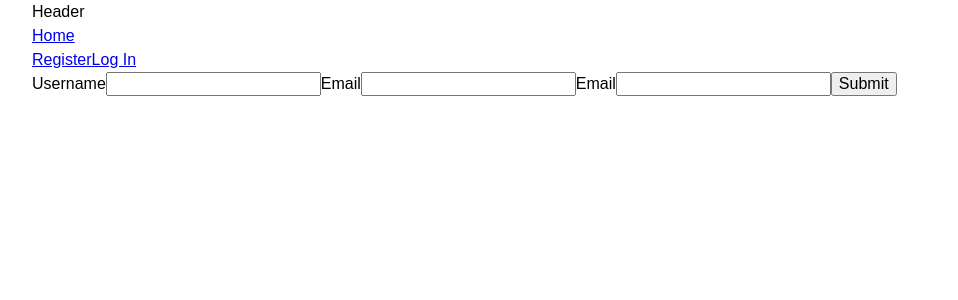
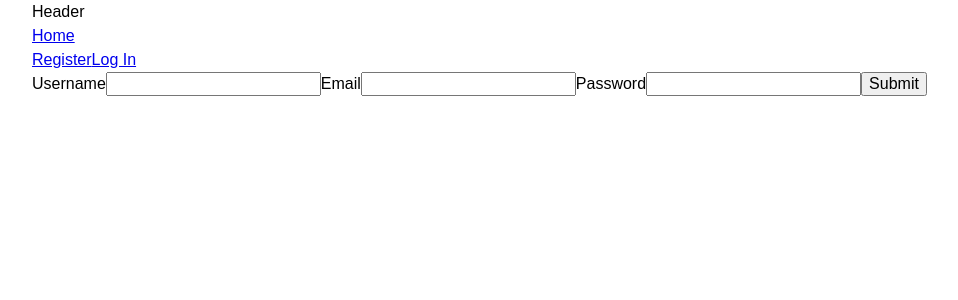
Before and after one commit to atremat/goit-react-hw-08, a React (Vite) app: page /register in a window 1280 px wide. Shown: the top 300 px of the page, without its empty margins (144-1102 px from the left). Built offline with nearby package versions, Linux system fonts and the light colour scheme.

Commit message:
auth fix

```diff
--- a/src/components/LoginForm/LoginForm.jsx
+++ b/src/components/LoginForm/LoginForm.jsx
@@ -30,6 +30,8 @@ const LoginForm = () => {
       email: values.email.trim(),
       password: values.password.trim(),
     };
+    console.log("logging");
+    console.log(loginInfo);
     dispatch(login(loginInfo));
     actions.resetForm();
   };
--- a/src/components/RegistrationForm/RegistrationForm.jsx
+++ b/src/components/RegistrationForm/RegistrationForm.jsx
@@ -14,13 +14,13 @@ const RegistrationForm = () => {
   const dispatch = useDispatch();
 
   const initialValues = {
-    username: "",
+    name: "",
     email: "",
     password: "",
   };
 
   const signSchema = Yup.object().shape({
-    username: Yup.string()
+    name: Yup.string()
       .min(2, "Too Short!")
       .max(50, "Too Long!")
       .required("Required"),
@@ -37,6 +37,7 @@ const RegistrationForm = () => {
       email: values.email.trim(),
       password: values.password.trim(),
     };
+    console.log(registerInfo);
     dispatch(register(registerInfo));
     actions.resetForm();
   };
@@ -56,7 +57,7 @@ const RegistrationForm = () => {
         <Field type="email" name="email" id={emailFieldId} />
         <ErrorMessage name="email" component="p" className={css.error} />
 
-        <label htmlFor={passwordFieldId}>Email</label>
+        <label htmlFor={passwordFieldId}>Password</label>
         <Field type="password" name="password" id={passwordFieldId} />
         <ErrorMessage name="password" component="p" className={css.error} />
 
--- a/src/redux/contacts/operations.js
+++ b/src/redux/contacts/operations.js
@@ -1,7 +1,7 @@
 import axios from "axios";
 import { createAsyncThunk } from "@reduxjs/toolkit";
 
-axios.defaults.baseURL = "https://662e4c31a7dda1fa378c947d.mockapi.io";
+axios.defaults.baseURL = "https://connections-api.herokuapp.com";
 
 export const fetchContacts = createAsyncThunk(
   "contacts/fetchAll",
```
